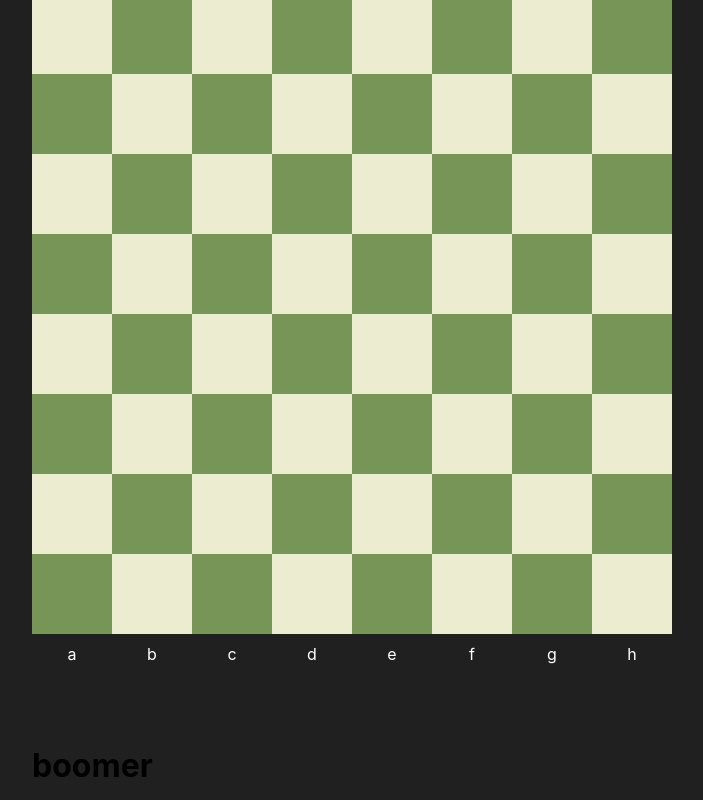
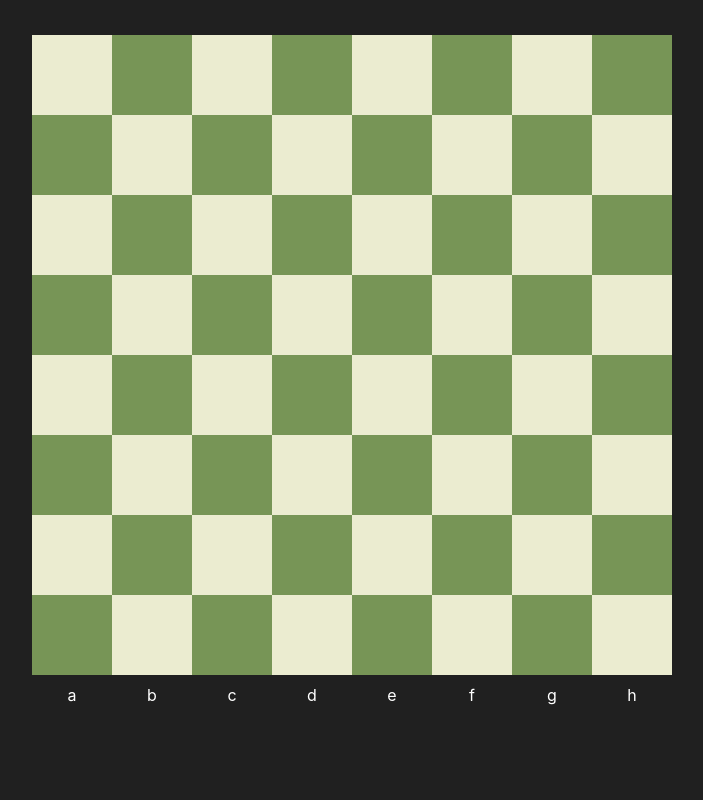
Before and after one commit to Akshat-shah05/chess-app, a React (Create React App) app: page / in a window 1280 px wide. Shown: the whole page, without its empty margins (288-991 px from the left). Built offline with nearby package versions, Linux system fonts and the light colour scheme.

Commit message:
testing new branch

```diff
--- a/src/components/chessboard/Chessboard.tsx
+++ b/src/components/chessboard/Chessboard.tsx
@@ -33,7 +33,7 @@ const Chessboard = () => {
             <div id="chessboard">{board}</div>
         </div>
         <div className="horizontal-label">{hLabel}</div>
-        <h1> boomer </h1>
+
     </>
   );
 };
```
